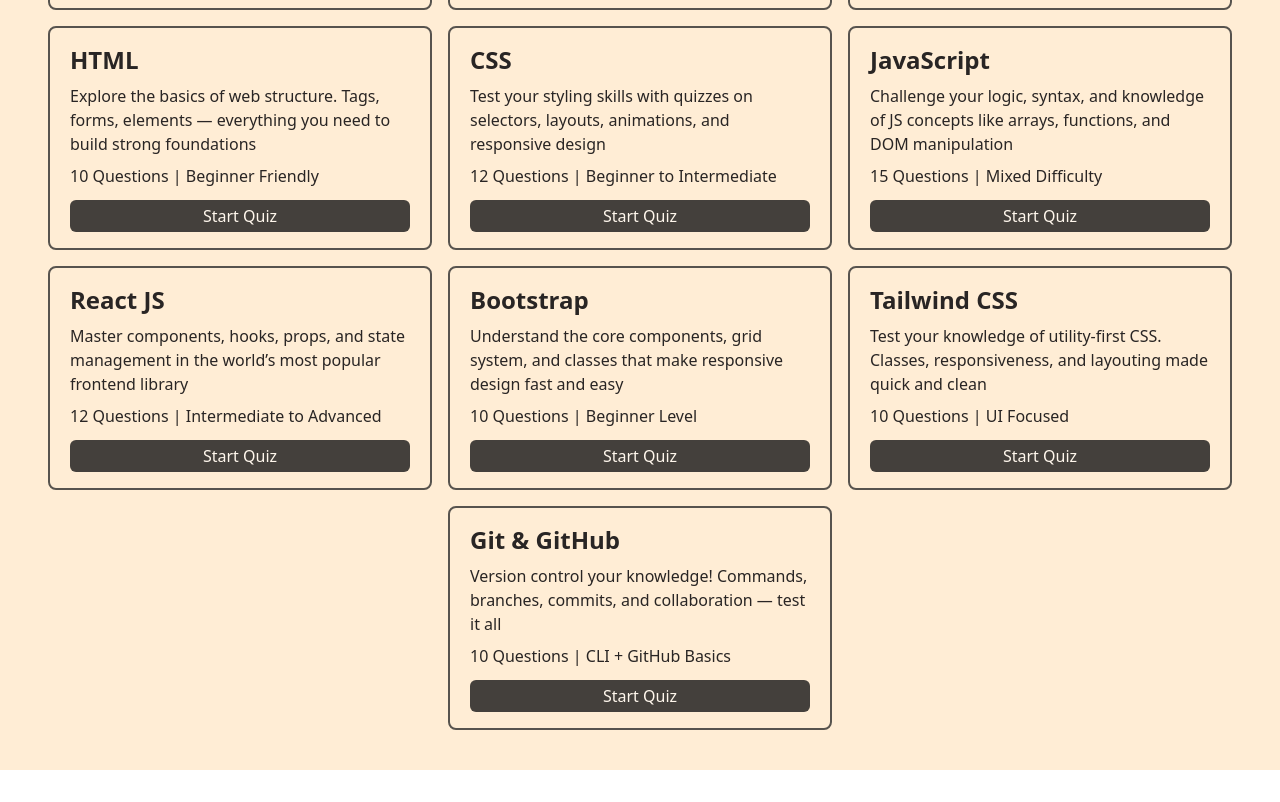
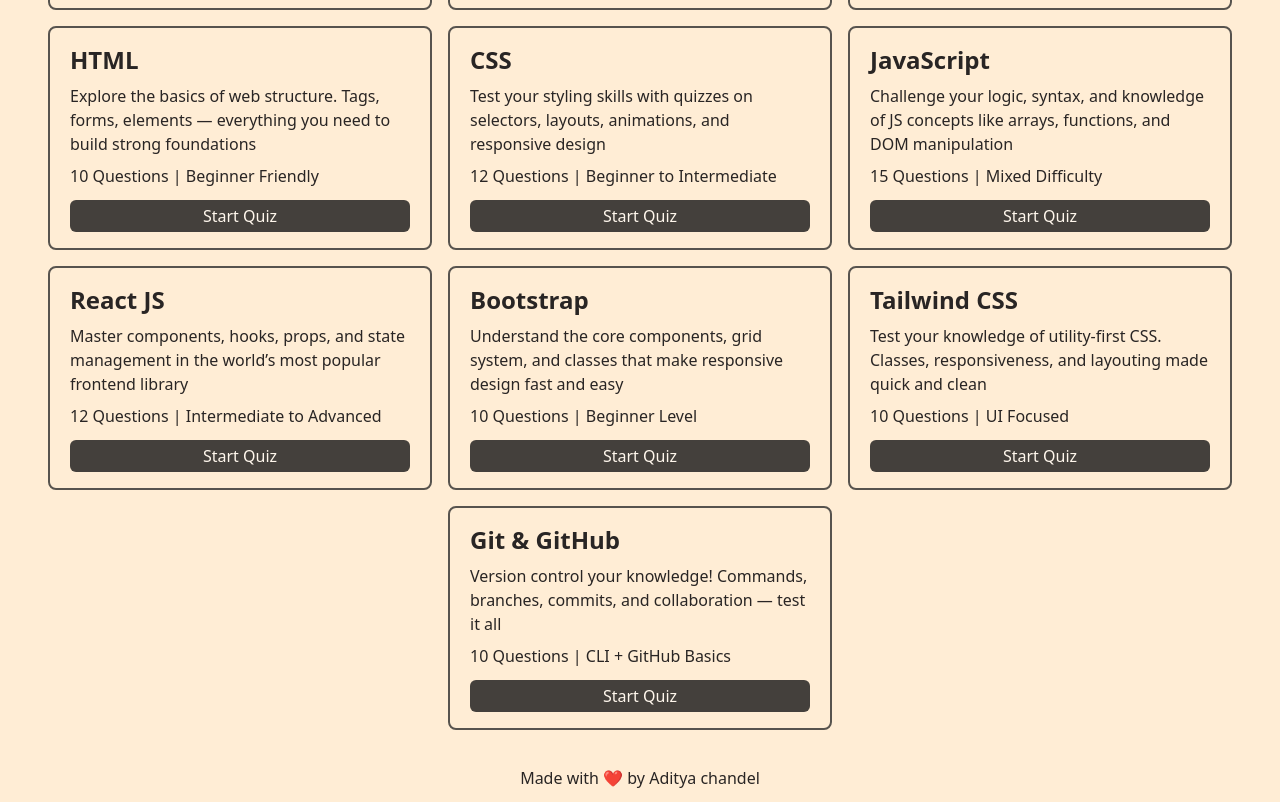
Before and after one commit to TonyStark-19/Quiz-app, a React (Create React App) app: page /pages/category in a window 1280 px wide. Shown: the part 466-1268 px from the top of the page. Before the commit the page ends 1236 px from the top, so only its background shows below. Built offline with nearby package versions, Linux system fonts and the light colour scheme.

Commit message:
Added footer + final tweaks

```diff
--- a/src/pages/category.jsx
+++ b/src/pages/category.jsx
@@ -1,5 +1,8 @@
 // import Navbar
 import { Navbar } from "./home";
+
+// import footer
+import { Footer } from "./home";
 
 // import use navigate
 import { useNavigate } from "react-router-dom";
@@ -22,9 +25,10 @@
     }, []);
 
     return (
-        <div className="min-h-screen">
+        <div className="min-h-screen relative">
             <Navbar />
             <CategoryContent />
+            <Footer />
         </div>
     )
 }
@@ -88,10 +92,10 @@
     const navigate = useNavigate();
 
     return (
-        <div className="content flex-col gap-6 pt-28 w-full h-full
+        <div className="content flex-col gap-6 pt-28 pb-8 w-full h-full
          bg-orange-100 dark:bg-gray-950  text-stone-800 dark:text-white">
             <h1 data-aos="fade-down" className="font-bold text-center
-            a:text-6xl b:text-5xl d:text-4xl">Choose Quiz Category</h1>
+            a:text-6xl b:text-5xl d:text-4xl d:px-4">Choose Quiz Category</h1>
 
             <div className="box-wrap pb-10 px-5 flex-wrap flex justify-center flex-row gap-4
             a:pt-14 b:pt-10 d:pt-8">
@@ -99,8 +103,11 @@
                     <div className="flex flex-col justify-center box w-96 border-2 py-4 px-5 rounded-lg
                    border-stone-600 dark:border-gray-500 text-stone-800 dark:text-white" key={idx} data-aos="fade-up">
                         <h2 className="text-2xl font-bold">{arr.title}</h2>
+
                         <h4 className="mt-2">{arr.description}</h4>
+
                         <p className="mt-2">{arr.info}</p>
+
                         <button
                             className="rounded-md p-1 mt-3
                              bg-stone-700 dark:bg-gray-800 hover:bg-stone-600 dark:hover:bg-gray-900 text-orange-50 dark:text-white"
--- a/src/pages/home.jsx
+++ b/src/pages/home.jsx
@@ -19,9 +19,10 @@
     }, []);
 
     return (
-        <div className="h-screen w-screen">
+        <div className="h-screen w-full">
             <Navbar />
             <Content />
+            <Footer />
         </div>
     )
 }
@@ -58,6 +59,7 @@
                     <Link to="/">Quiz App</Link>
                 )}
             </div>
+
             <button
                 onClick={toggleTheme}
                 className="px-3 py-1 rounded-md
@@ -78,12 +80,16 @@
             <div className='flex justify-center items-center flex-col gap-5' data-aos="fade-down">
                 <h1 className="font-bold text-center
                 a:text-7xl b:text-6xl c:text-5xl d:text-4xl">Quiz App!</h1>
-                <h2 className="text-4xl text-center font-semibold
+
+                <h2 className="text-center font-semibold
                 a:max-w-2xl c:text-3xl c:max-w-lg d:text-2xl d:max-w-96">Test Your Knowledge. Learn Something New.</h2>
+
                 <p className="text-center text-xl
                 b:max-w-xl b:w-full c:max-w-lg c:w-full c:tracking-wide d:tracking-normal d:w-80">
-                    Welcome to the ultimate quiz experience powered by React and Tailwind CSS. Whether you're brushing up on skills or just having fun, this app helps you learn, compete, and grow.
+                    Welcome to the ultimate quiz experience powered by React and Tailwind CSS.
+                    Whether you're brushing up on skills or just having fun, this app helps you learn, compete, and grow.
                 </p>
+
                 <Link to="/pages/category">
                     <button className="pt-2 pb-2 pr-4 pl-4 text-lg rounded-md
                  border-2 border-stone-700 dark:border-gray-800 hover:bg-stone-700
@@ -94,3 +100,13 @@
         </div>
     )
 }
+
+// footer
+export function Footer() {
+    return (
+        <div className='absolute bottom-3 flex justify-center items-center w-full
+        bg-orange-100 dark:bg-gray-950  text-stone-800 dark:text-white'>
+            <p>Made with ❤️ by Aditya chandel</p>
+        </div>
+    )
+}
--- a/src/pages/quizpage.jsx
+++ b/src/pages/quizpage.jsx
@@ -13,6 +13,9 @@
 
 // import Navbar
 import { Navbar } from "./home";
+
+// import footer
+import { Footer } from "./home";
 
 // router
 import { Link } from 'react-router-dom';
@@ -30,9 +33,10 @@
     const [showResult, setShowResult] = useState(false);
 
     return (
-        <div className="min-h-screen">
+        <div className="min-h-screen relative">
             <Navbar disableNav={!showResult} />
             <Quiz showResult={showResult} setShowResult={setShowResult} />
+            <Footer />
         </div>
     )
 }
@@ -79,6 +83,7 @@
                     c:text-5xl c:mb-6 d:text-4xl d:mb-4" data-aos="fade-down">{category} Quiz</h1>
 
                     <p className="c:text-2xl d:text-xl" data-aos="fade-up">🎉 Quiz Completed!</p>
+
                     <p className="text-xl c:mt-4 d:mt-3" data-aos="fade-up" data-aos-delay="200">
                         Your Score: <span className="font-semibold text-orange-400">{score}</span> / {questions.length}
                     </p>
@@ -120,10 +125,11 @@
     const currentQuestion = questions[current];
 
     return (
-        <div className="quiz-page pt-32 px-5 flex items-center flex-col min-h-screen
+        <div className="quiz-page pt-32 px-5 pb-16 flex items-center flex-col min-h-screen
            bg-orange-100 dark:bg-gray-950 text-stone-800 dark:text-white">
             <h1 data-aos="fade-down" className="font-bold capitalize
-            c:text-5xl c:mb-10 d:text-4xl d:mb-6">{category} Quiz</h1>
+            c:mb-10 d:text-5xl d:mb-8">{category} Quiz</h1>
+
             <div data-aos="fade-up" className="border border-stone-700 dark:border-white rounded-lg
             a:w-full a:max-w-xl a:py-4 a:px-5 d:py-4 d:px-5">
                 <p className="mb-4 font-semibold
@@ -142,7 +148,8 @@
                                 name={`q${current}`}
                                 checked={selectedOption === i}
                                 onChange={() => handleOptionSelect(i)}
-                                className="mr-3 cursor-pointer scale-125 accent-orange-300 dark:accent-orange-500"
+                                className="mr-3 cursor-pointer accent-orange-300 dark:accent-orange-500
+                                c:scale-125 d:scale-100"
                             />
                             {opt}
                         </label>
```
